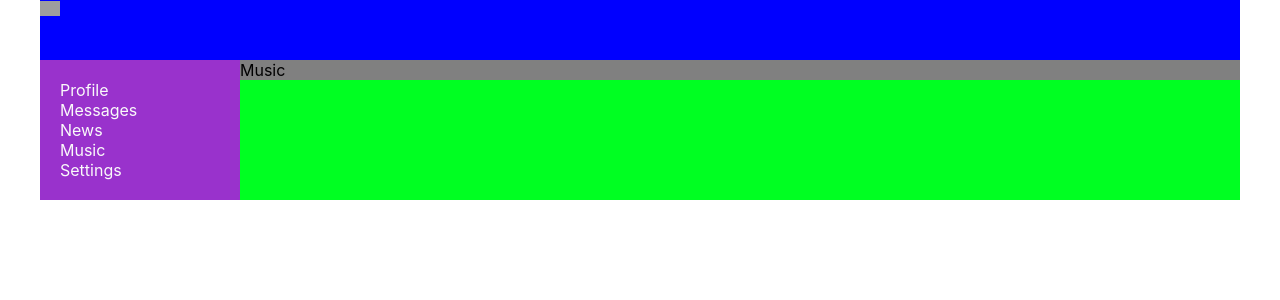
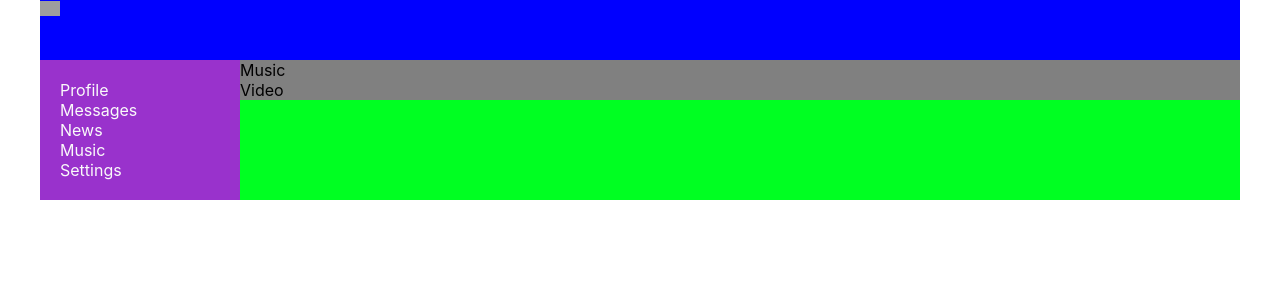
Before and after one commit to dexymiron/my-app, a React (Create React App) app: page /Music in a window 1280 px wide. Shown: the top 300 px of the page. Built offline with nearby package versions, Linux system fonts and the light colour scheme; grey boxes are pictures that could not be loaded.

Commit message:
Changed Music Component, added Video div

```diff
--- a/src/components/Music/Music.jsx
+++ b/src/components/Music/Music.jsx
@@ -2,11 +2,13 @@ import React from 'react';
 import n from './Music.module.css'
 
 const Music = () => {
-    return (
-      <div className={n.Music}>
-        Music
-      </div>
-    )
+  return (
+    <div className={n.Music}>
+      Music
+      <div>Video</div>
+    </div>
+
+  )
 }
 
 export default Music;
```
